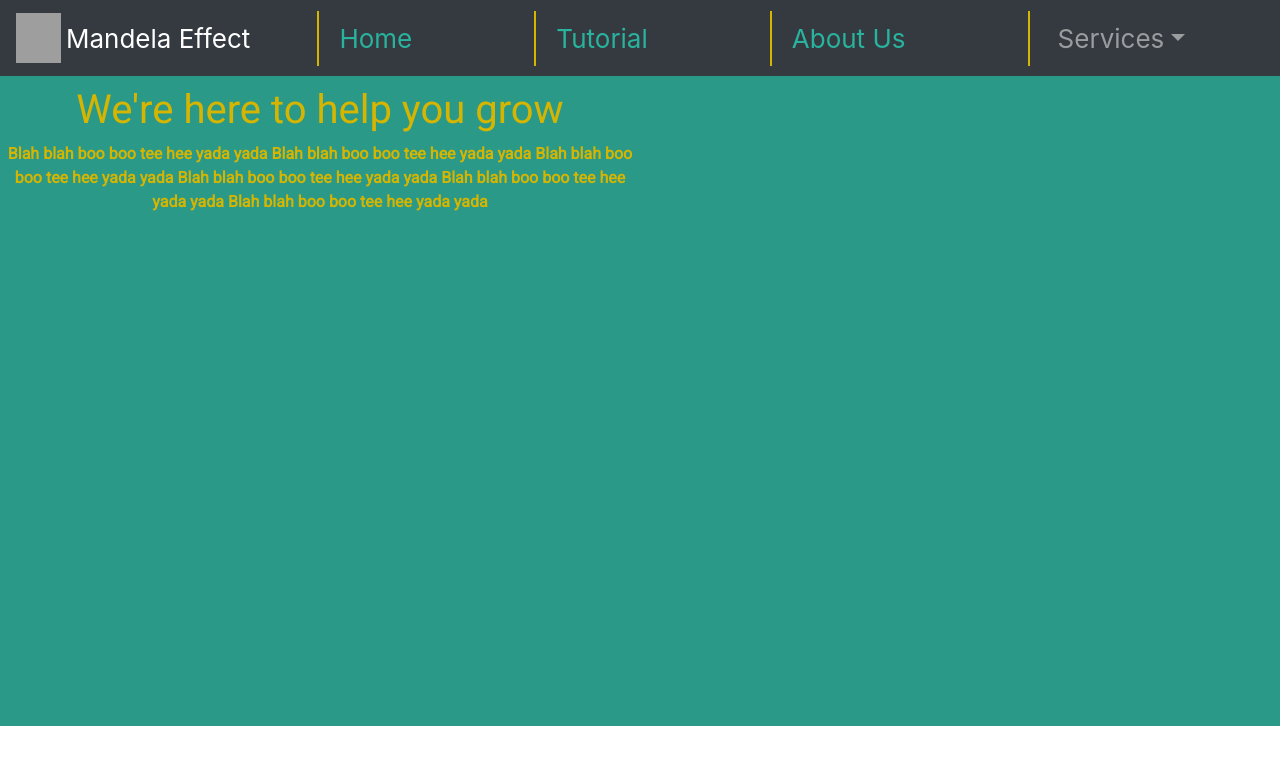
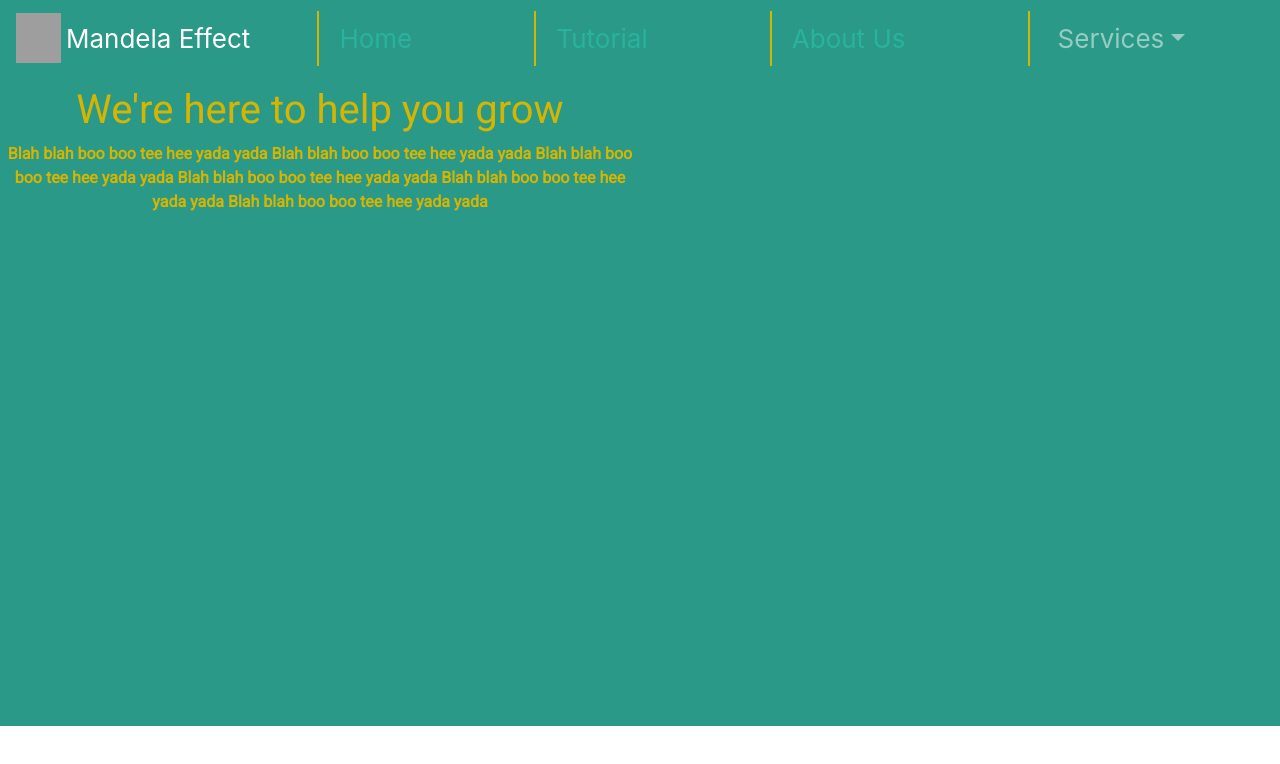
Before and after one commit to yodasodabob/indycivichack2019, a React (Create React App) app: page / in a window 1280 px wide. Shown: the top 764 px of the page. Built offline with nearby package versions, Linux system fonts and the light colour scheme; no server answers; grey boxes are pictures that could not be loaded; what google-maps-react would draw is missing.

Commit message:
CHange color for nav

```diff
--- a/src/HeaderComponent.css
+++ b/src/HeaderComponent.css
@@ -1,5 +1,5 @@
 .App-header {
-    background-color: #282c34;
+    background-color: white !important;
     min-height: 12%;
     /* height: 12vh; */
     display: flex;
@@ -13,6 +13,8 @@
 
 .homePageWrapper{
   background-color: rgb(42,153,136);
+  min-width: 100vw;
+  min-height: 100%;
 }
 
 .NavigationBar {
@@ -32,7 +34,7 @@
   .BootstrapNav {
     min-height: 100%;
     font-size: calc(10px + 2vmin);
-    background-color: rgb(42,153,136);
+    background-color: rgb(42,153,136) !important;
   }
   .WebsiteTitleLogo{
     display: flex;
```
